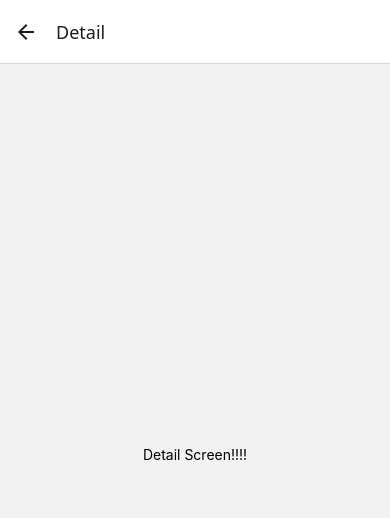
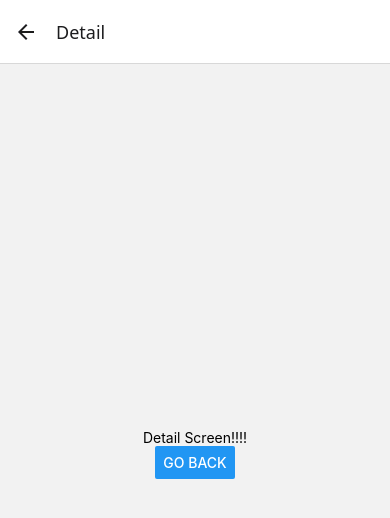
Before and after one commit to guluutku/React_Native_ile_Mobil_Uygulama_Gelistirme_ve_MobX, a React Native app: screen / in a window 390 px wide. Both pictures are taken after a click on the button "GO TO DETAIL PAGE". Shown: the top 518 px of the page. Built offline with nearby package versions, Linux system fonts and the light colour scheme.

Commit message:
goBack method

```diff
--- a/src/components/screens/DetailScreen.js
+++ b/src/components/screens/DetailScreen.js
@@ -3,13 +3,22 @@ import {
     View,
     StyleSheet,
     Text,
+    Button,
 } from 'react-native';
+import { useNavigation } from '@react-navigation/native';
 
 function DetailScreen() {
+
+    const navigation = useNavigation();
 
     return (
         <View style={styles.container}>
             <Text>Detail Screen!!!!</Text>
+
+            <Button
+                title="Go Back"
+                onPress={() => navigation.goBack()}
+            />
         </View>
     );
 
```
